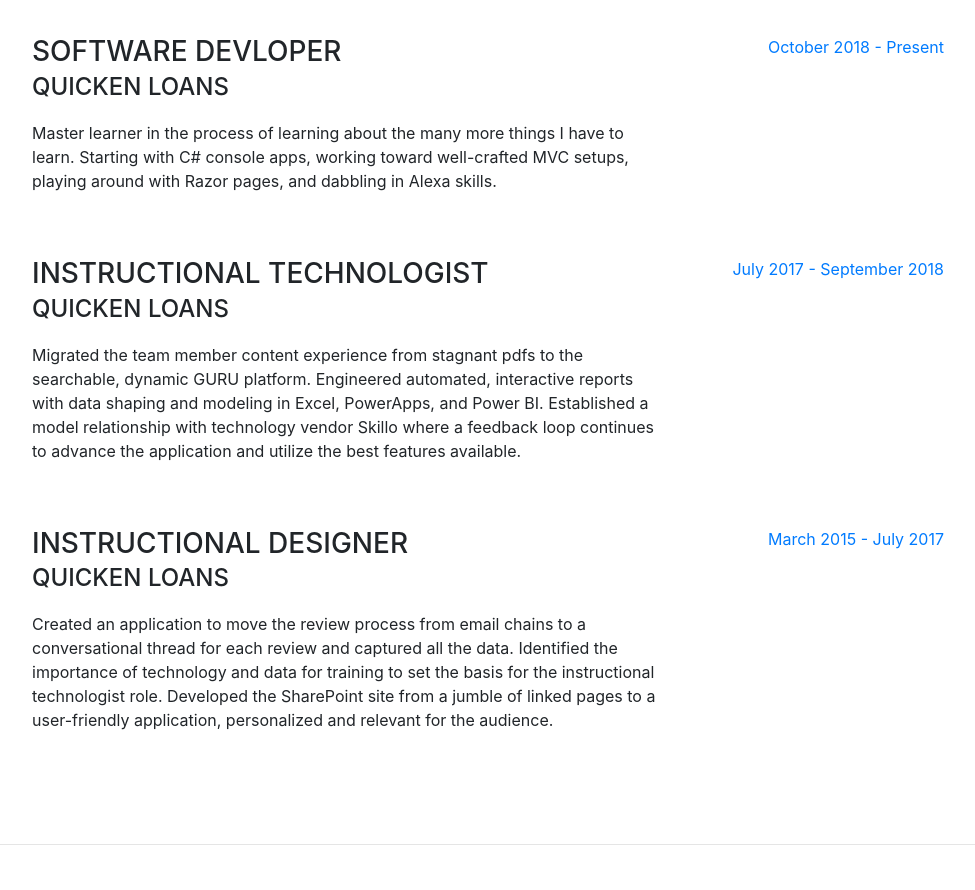
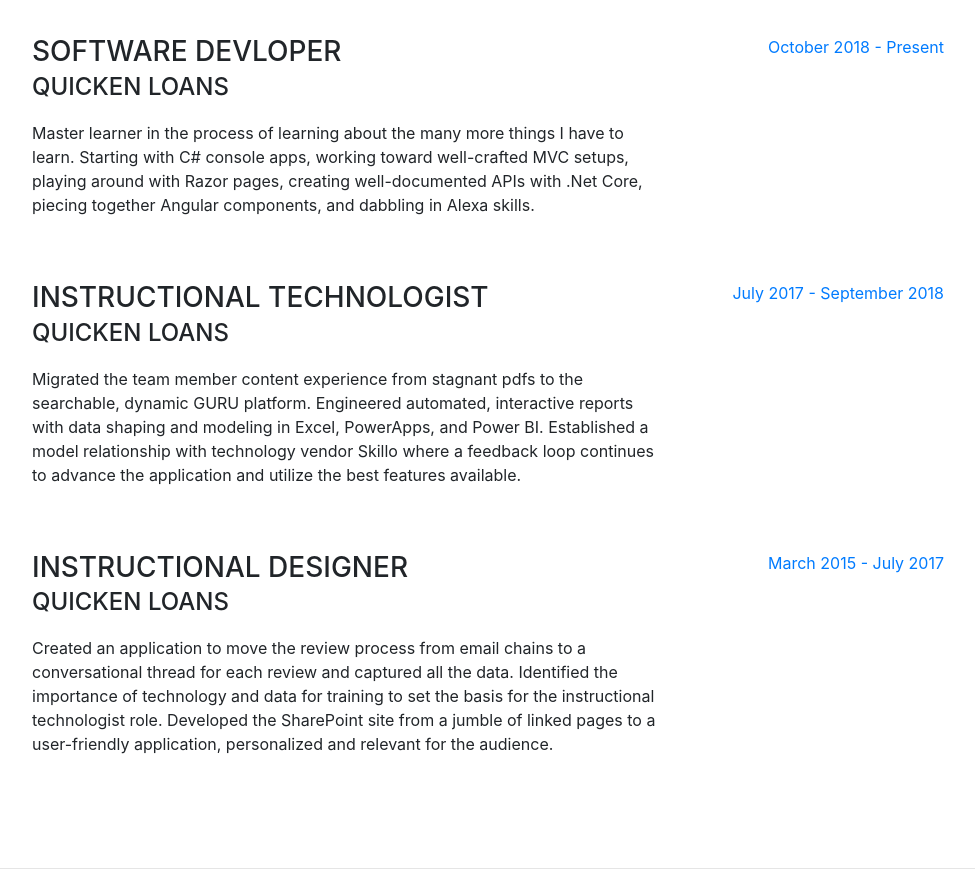
Before and after one commit to BlakeItOut/Resume, a website with bundled scripts: page index.html in a window 1280 px wide. Shown: the part 900-1790 px from the top of the page, without its empty margins (288-1263 px from the left). Built offline with nearby package versions, Linux system fonts and the light colour scheme; a web font is replaced by a local one.

Commit message:
Update index.html
Updated software developer description

```diff
--- a/index.html
+++ b/index.html
@@ -94,7 +94,7 @@
               <div class="resume-content mr-auto">
                   <h3 class="mb-0">Software Devloper</h3>
                   <div class="subheading mb-3">Quicken Loans</div>
-                  <p>Master learner in the process of learning about the many more things I have to learn. Starting with C# console apps, working toward well-crafted MVC setups, playing around with Razor pages, and dabbling in Alexa skills.</p>
+                  <p>Master learner in the process of learning about the many more things I have to learn. Starting with C# console apps, working toward well-crafted MVC setups, playing around with Razor pages, creating well-documented APIs with .Net Core, piecing together Angular components, and dabbling in Alexa skills.</p>
               </div>
               <div class="resume-date text-md-right">
                   <span class="text-primary">October 2018 - Present</span>
```
